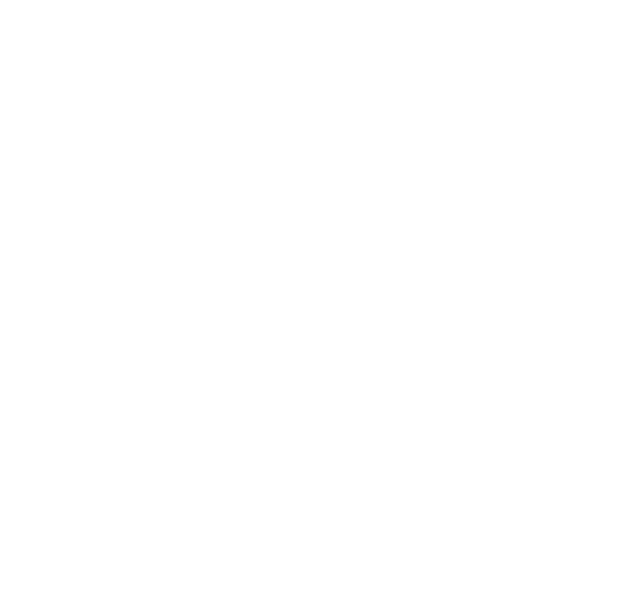
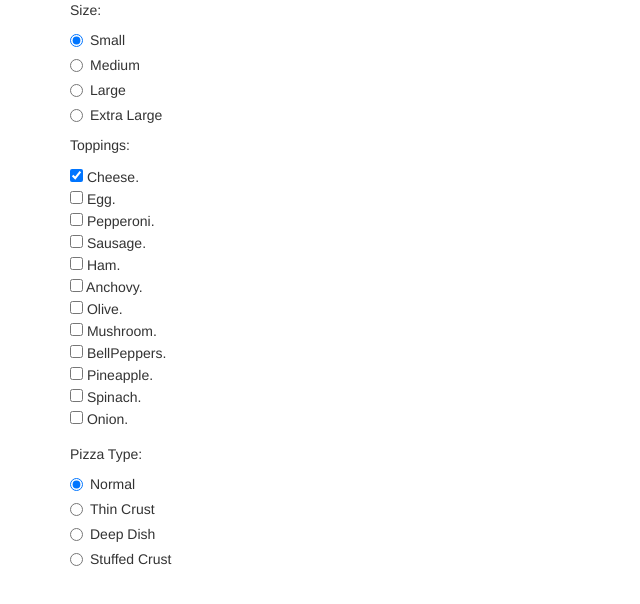
Before and after one commit to AAWhang/pizza, a plain HTML site: page index.html in a window 1280 px wide. Shown: the whole page, without its empty margins (0-640 px from the left). Drawn offline with Linux system fonts and the light colour scheme.

Commit message:
it will create a form html to select pizza attributes

```diff
--- a/index.html
+++ b/index.html
@@ -11,10 +11,77 @@
   <body>
     <div class="container">
 
+      <form id="transportation_survey">
+
+        <p>Size:</p>
+        <div class="radio">
+          <label>
+            <input type="radio" name="Size" value="Small" checked>
+            Small
+          </label>
+        </div>
+        <div class="radio">
+          <label>
+            <input type="radio" name="Size" value="Medium">
+            Medium
+          </label>
+        </div>
+        <div class="radio">
+          <label>
+            <input type="radio" name="Size" value="Large">
+            Large
+          </label>
+        </div>
+        <div class="radio">
+          <label>
+            <input type="radio" name="Size" value="Extra-Large">
+            Extra Large
+          </label>
+        </div>
 
 
+        <div class="form-group">
+          <p>Toppings:</p>
+          <input type="checkbox" name="Topping" value="Cheese" checked> Cheese.<br>
+          <input type="checkbox" name="Topping" value="Egg"> Egg.<br>
+          <input type="checkbox" name="Topping" value="Pepperoni"> Pepperoni.<br>
+          <input type="checkbox" name="Topping" value="Sausage"> Sausage.<br>
+          <input type="checkbox" name="Topping" value="Ham"> Ham.<br>
+          <input type="checkbox" name="Topping" value="Anchovy"> Anchovy.<br>
+          <input type="checkbox" name="Topping" value="Olive"> Olive.<br>
+          <input type="checkbox" name="Topping" value="Mushroom"> Mushroom.<br>
+          <input type="checkbox" name="Topping" value="BellPeppers"> BellPeppers.<br>
+          <input type="checkbox" name="Topping" value="Pineapple"> Pineapple.<br>
+          <input type="checkbox" name="Topping" value="Spinach"> Spinach.<br>
+          <input type="checkbox" name="Topping" value="Onion"> Onion.<br>
+        </div>
 
-
+        <p>Pizza Type:</p>
+        <div class="radio">
+          <label>
+            <input type="radio" name="pizzaType" value="Normal" checked>
+            Normal
+          </label>
+        </div>
+        <div class="radio">
+          <label>
+            <input type="radio" name="pizzaType" value="Thin Crust">
+            Thin Crust
+          </label>
+        </div>
+        <div class="radio">
+          <label>
+            <input type="radio" name="pizzaType" value="Deep Dish">
+            Deep Dish
+          </label>
+        </div>
+        <div class="radio">
+          <label>
+            <input type="radio" name="pizzaType" value="Stuffed Crust">
+            Stuffed Crust
+          </label>
+        </div>
+      </form>
 
     </div>
   </body>
```
